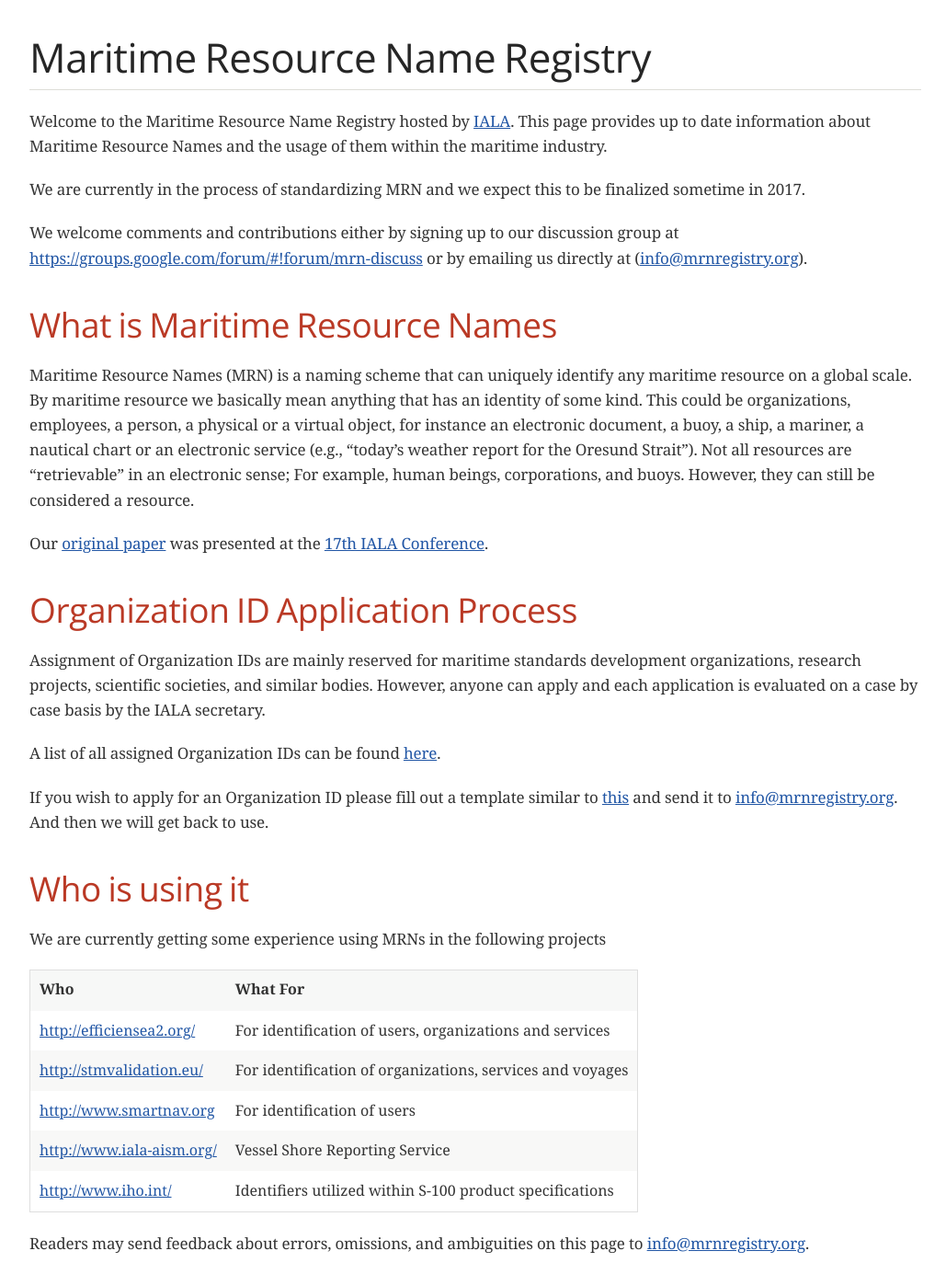
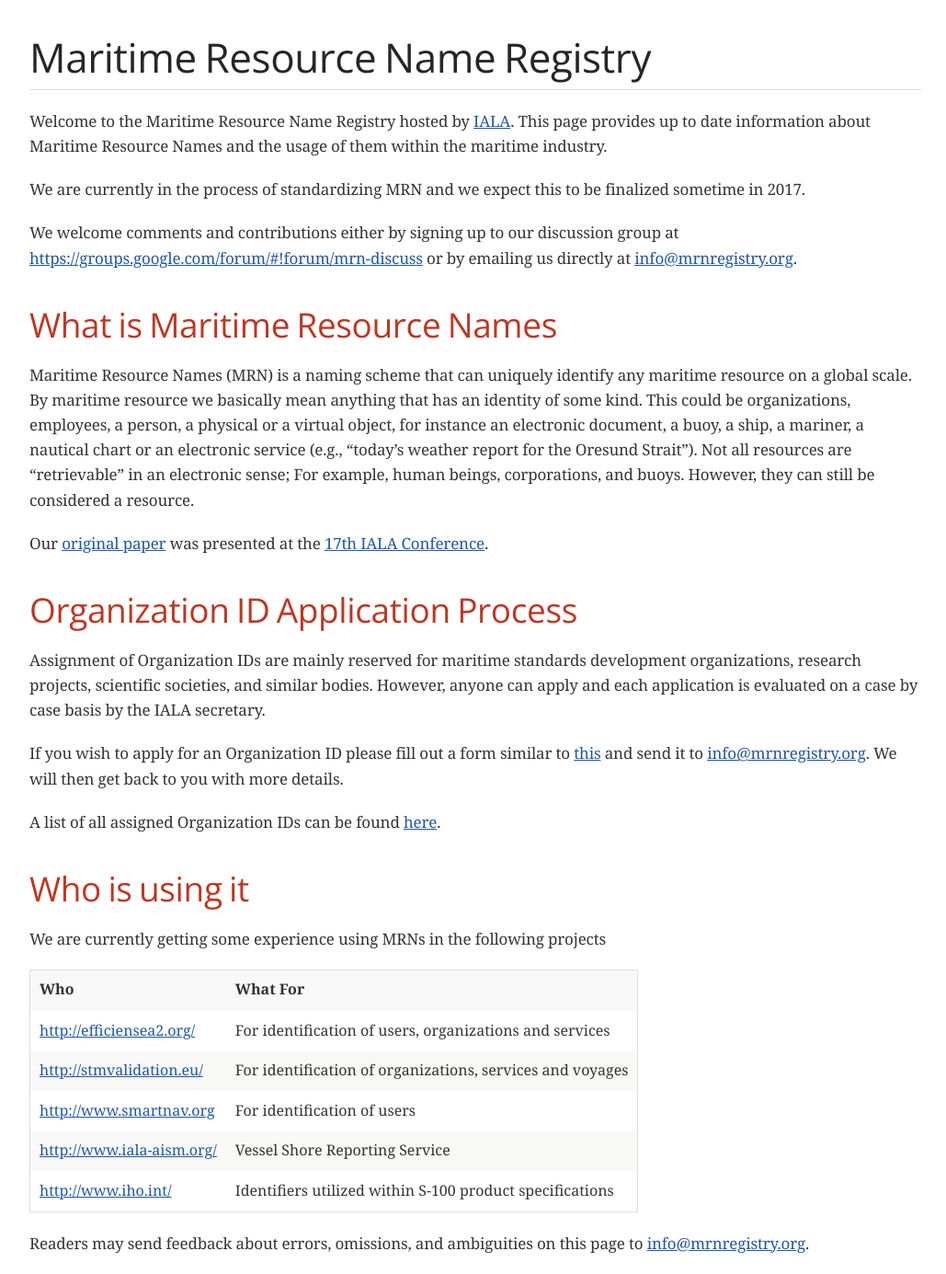
Before and after one commit to dma-dk/www.mrnregistry.org, a Jekyll site: the page built from index.md, in a window 1280 px wide. Shown: the whole page at 92% size, without its empty margins (123-1152 px from the left). Built offline with Jekyll 4.4.1, drawn with Linux system fonts in a browser that asks for light colours; some web fonts are replaced; our own code applies the rules of GitHub Pages for plain Markdown files.

Commit message:
Update index.md

```diff
--- a/index.md
+++ b/index.md
@@ -7,7 +7,7 @@
 
 We are currently in the process of standardizing MRN and we expect this to be finalized sometime in 2017.
 
-We welcome comments and contributions either by signing up to our discussion group at <https://groups.google.com/forum/#!forum/mrn-discuss> or by emailing us directly at (<info@mrnregistry.org>).
+We welcome comments and contributions either by signing up to our discussion group at <https://groups.google.com/forum/#!forum/mrn-discuss> or by emailing us directly at <info@mrnregistry.org>.
 
 ## What is Maritime Resource Names
 Maritime Resource Names (MRN) is a naming scheme that can uniquely identify any maritime resource on a global scale. By maritime resource we basically mean anything that has an identity of some kind. This could be organizations, employees, a person, a physical or a virtual object, for instance an electronic document, a buoy, a ship, a mariner, a nautical chart or an electronic service (e.g., "today’s weather report for the Oresund Strait"). Not all resources are "retrievable" in an electronic sense; For example, human beings, corporations, and buoys. However, they can still be considered a resource.
@@ -17,10 +17,9 @@
 ## Organization ID Application Process
 Assignment of Organization IDs are mainly reserved for maritime standards development organizations, research projects, scientific societies, and similar bodies. However, anyone can apply and each application is evaluated on a case by case basis by the IALA secretary.
 
+If you wish to apply for an Organization ID please fill out a form similar to [this](https://github.com/MRNRegistry/mrnregistry/blob/master/organizations/mcl.txt) and send it to <info@mrnregistry.org>. We will then get back to you with more details.
+
 A list of all assigned Organization IDs can be found [here](https://github.com/MRNRegistry/mrnregistry/tree/master/organizations).
-
-If you wish to apply for an Organization ID please fill out a template similar to [this](https://github.com/MRNRegistry/mrnregistry/blob/master/organizations/mcl.txt) and send it to <info@mrnregistry.org>. And then we will get back to use.
-
 
 ## Who is using it
 We are currently getting some experience using MRNs in the following projects
```
